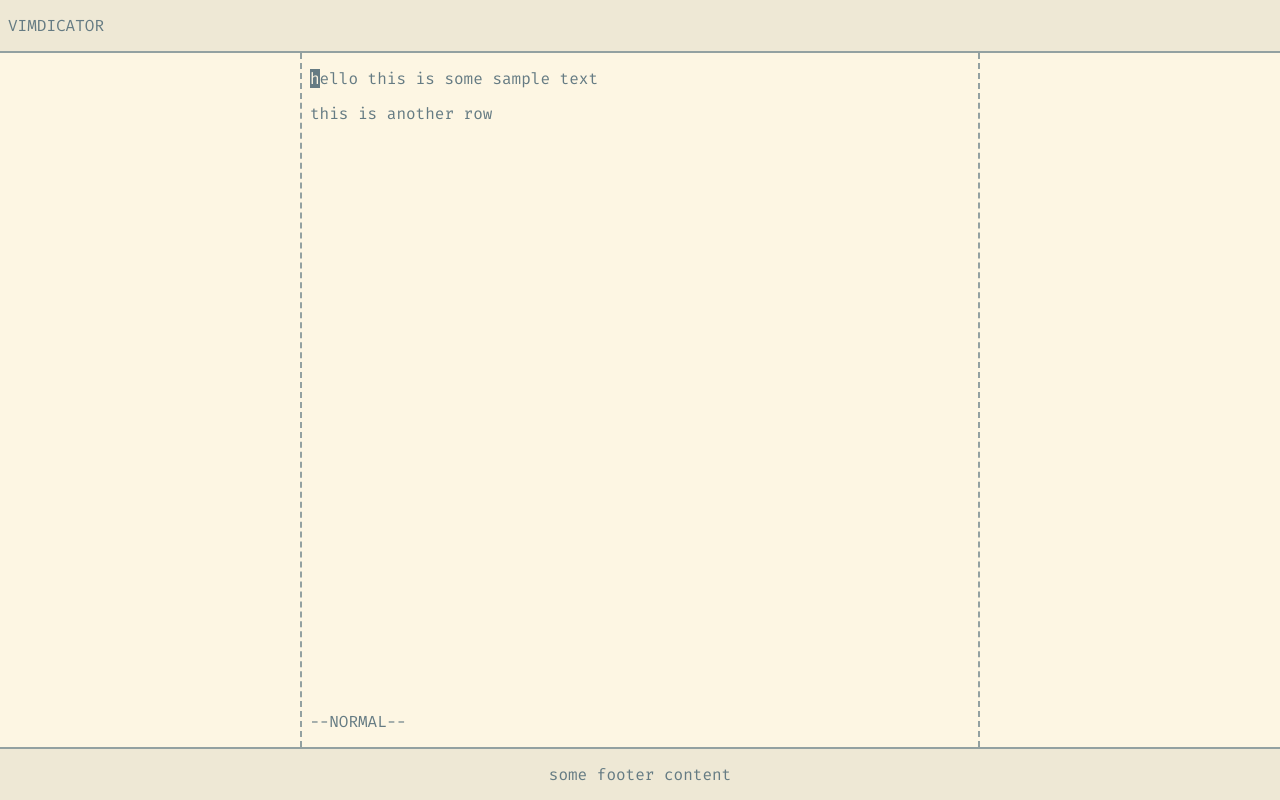
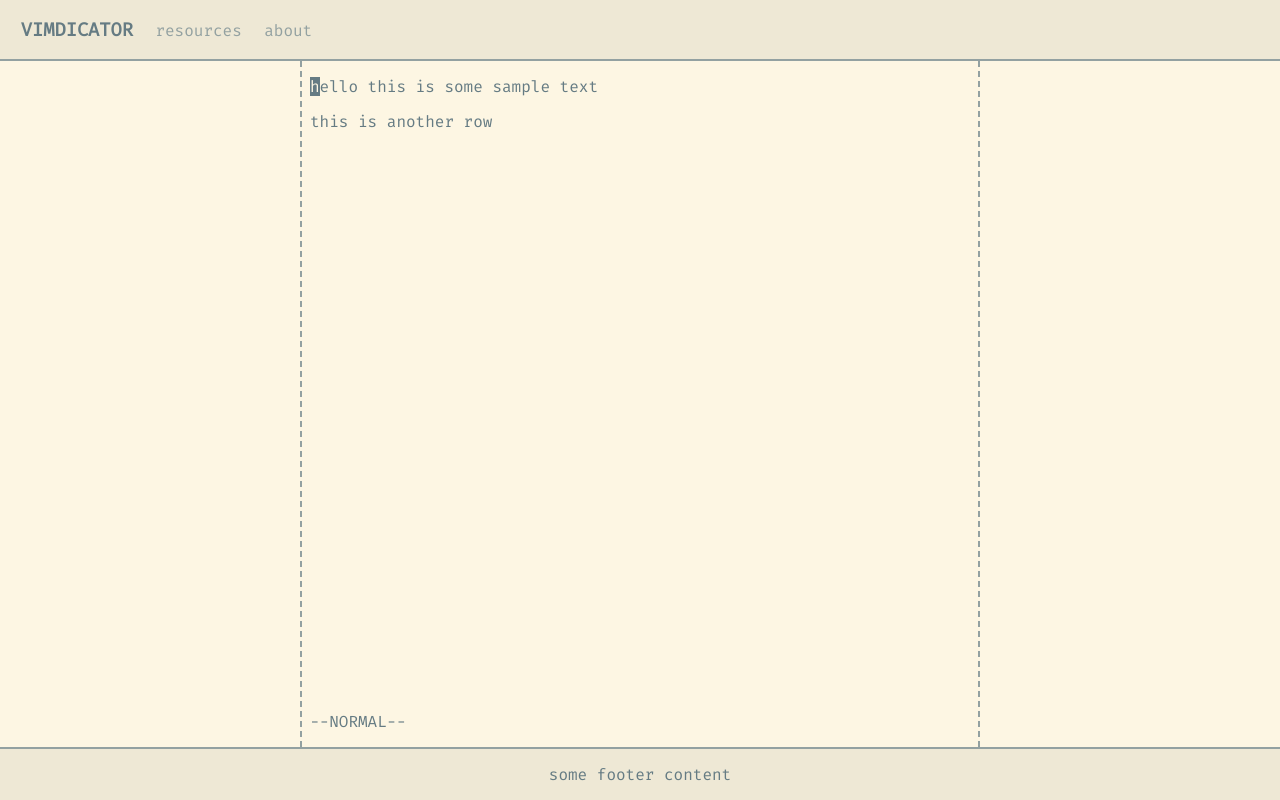
Before and after one commit to pm0u/Q1-proj-vimulator, a website: page html/index.html in a window 1280 px wide. Drawn offline with Linux system fonts and the light colour scheme.

Commit message:
some minor styling tweaks

```diff
--- a/html/index.html
+++ b/html/index.html
@@ -13,7 +13,13 @@
 <body>
 
   <header>
-    <p>VIMDICATOR</p>
+    <nav>
+      <ul>
+        <li><h3 id='main-heading'>VIMDICATOR</h3></li>
+        <li><a href='#'>resources</a></li>
+        <li><a href='#'>about</a></li>
+      </ul>
+    </nav>
   </header>
 
   <div id='lessons'>
--- a/html/style.css
+++ b/html/style.css
@@ -79,3 +79,22 @@ div#command-bar {
   background: var(--fg);
   color: var(--bg);
 }
+
+nav ul {
+  padding: 0;
+}
+
+nav ul, nav li {
+  display: inline;
+  list-style: none;
+  padding: 0 .4em 0 .4em;
+}
+
+#main-heading {
+  display: inline-block;
+}
+
+a {
+  text-decoration: none;
+  color: var(--base1);
+}
```
Lines whose indentation alone changed are shown as unchanged.
